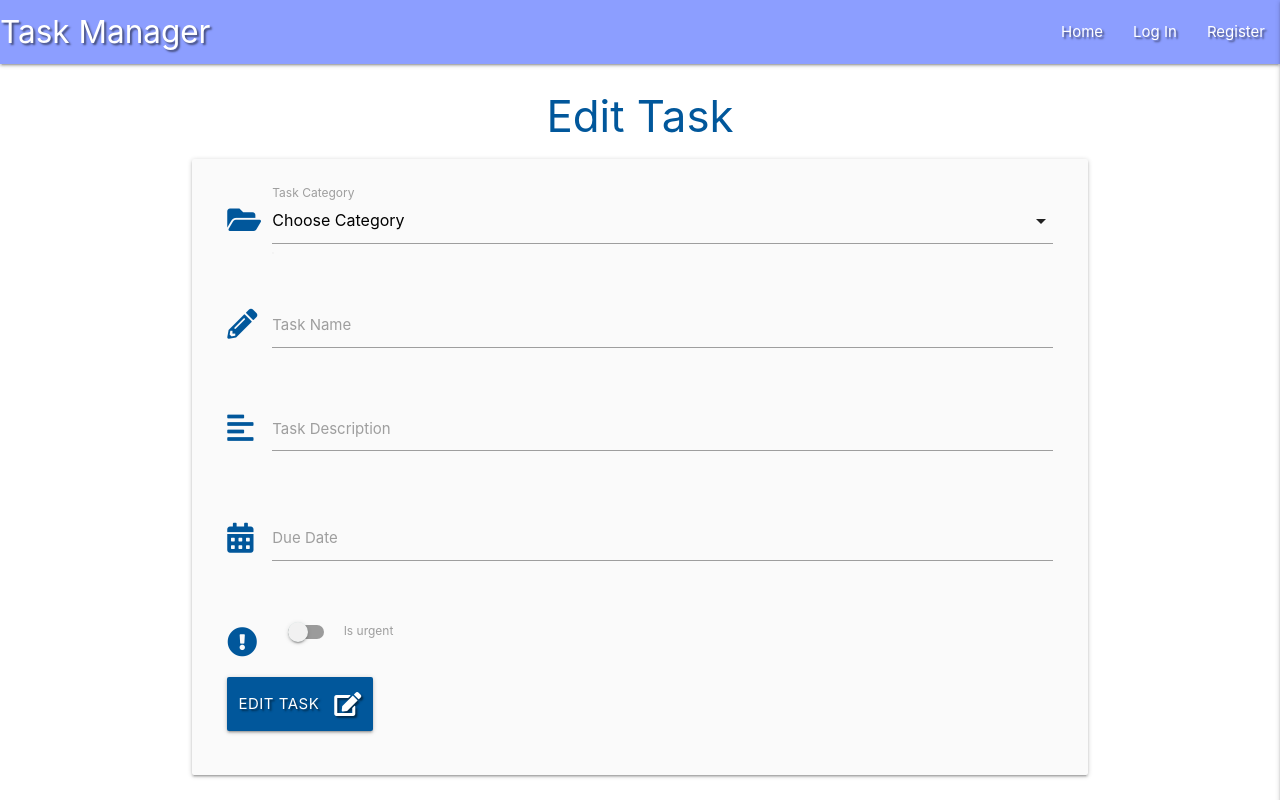
After one commit to ANDREWAHN-UK/Mini-Project-Task-Manager, a Flask app: template templates/edit_task.html in a window 1280 px wide. The commit adds this page. Run offline with Flask 2, Linux system fonts and the light colour scheme; the template is opened without the code that fills it, so the values that code supplies are empty; some libraries are stand-ins or nearby versions.

Commit message:
templates - added edit_task.html, updated tasks.html

```diff
--- /dev/null
+++ b/templates/edit_task.html
@@ -0,0 +1,76 @@
+{% extends "base.html" %}
+{% block content %}
+
+<h3 class="light-blue-text text-darken-4 center-align">
+    Edit Task
+</h3>
+
+<div class="row card-panel grey lighten-5">
+    <form class="col s12" method="POST" action="{{ url_for('edit_task', task_id=task._id)}}">
+        <!-- task category dropdown -->
+        <div class="row">
+            <div class="input-field col s12">
+                <i class="fas fa-folder-open prefix light-blue-text text-darken-4"></i>
+                <select id="category_name" name="category_name" class="validate" required>
+                    <option value="" disabled selected>Choose Category</option>
+                    {% for category in categories %}
+                    <option value="{{ category.category_name }}">{{ category.category_name }}</option>
+                    {% endfor %}
+                </select>
+                <label for="category_name">Task Category</label>
+            </div>
+        </div>
+        <!-- task name -->
+        <div class="row">
+            <div class="input-field col s12">
+                <i class="fas fa-pencil-alt prefix light-blue-text text-darken-4"></i>
+                <input id="task_name" name="task_name" minlength="5" maxlength="50" type="text" class="validate"
+                    required>
+                <label for="task_name">Task Name</label>
+            </div>
+        </div>
+        <!-- task Description -->
+        <div class="row">
+            <div class="input-field col s12">
+                <i class="fas fa-align-left prefix light-blue-text text-darken-4"></i>
+                <textarea id="task_description" name="task_description" minlength="5" maxlength="50"
+                    class="materialize-textarea validate"></textarea>
+                <label for="task_description">Task Description</label>
+            </div>
+        </div>
+        <!-- date picker -->
+        <div class="row">
+            <div class="input-field col s12">
+                <i class="fas fa-calendar-alt prefix light-blue-text text-darken-4"></i>
+                <input id="due_date" name="due_date" type="text" class=" datepicker validate" required>
+                <label for="due_date">Due Date</label>
+            </div>
+        </div>
+        <!-- is urgent check box -->
+        <div class="row">
+            <div class="input-field col s12">
+                <div class="switch">
+                    <i class="fas fa-exclamation-circle prefix light-blue-text text-darken-4"></i>
+                    <label for="is_urgent">
+                        <input type="checkbox" id="is_urgent" name="is_urgent">
+                        <span class="lever"></span>
+                        Is urgent
+                    </label>
+                </div>
+            </div>
+        </div>
+        <!-- submit button -->
+        <div class="row">
+            <div class="col s-12 center-align">
+                <button type="submit" class="col s12 btn-large light-blue darken-4 text-shadow">
+                    Edit Task <i class ="fas fa-edit right"></i>
+                </button>
+            </div>
+        </div>
+    </form>
+</div>
+
+
+
+
+{% endblock %}
--- a/templates/tasks.html
+++ b/templates/tasks.html
@@ -9,7 +9,7 @@
             <div class="collapsible-header white-text light-blue darken-4 text-shadow">
                 <div class="col s3"><i class="fas fa-caret-down"></i>
                     <a href="" class="btn-small green accent-4">Done</a>
-                    <a href="" class="btn-small light-blue lighten-1">Edit</a>
+                    <a href="{{ url_for('edit_task', task_id=task._id) }}" class="btn-small light-blue lighten-1">Edit</a>
                 </div>
 
                 <div class="col s9">
```
